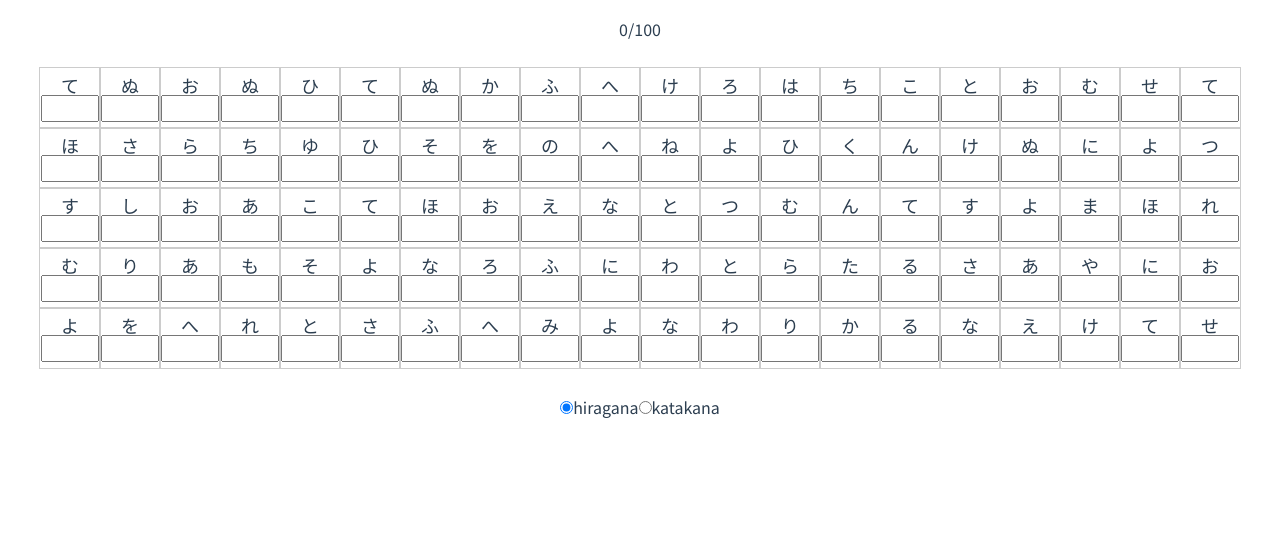
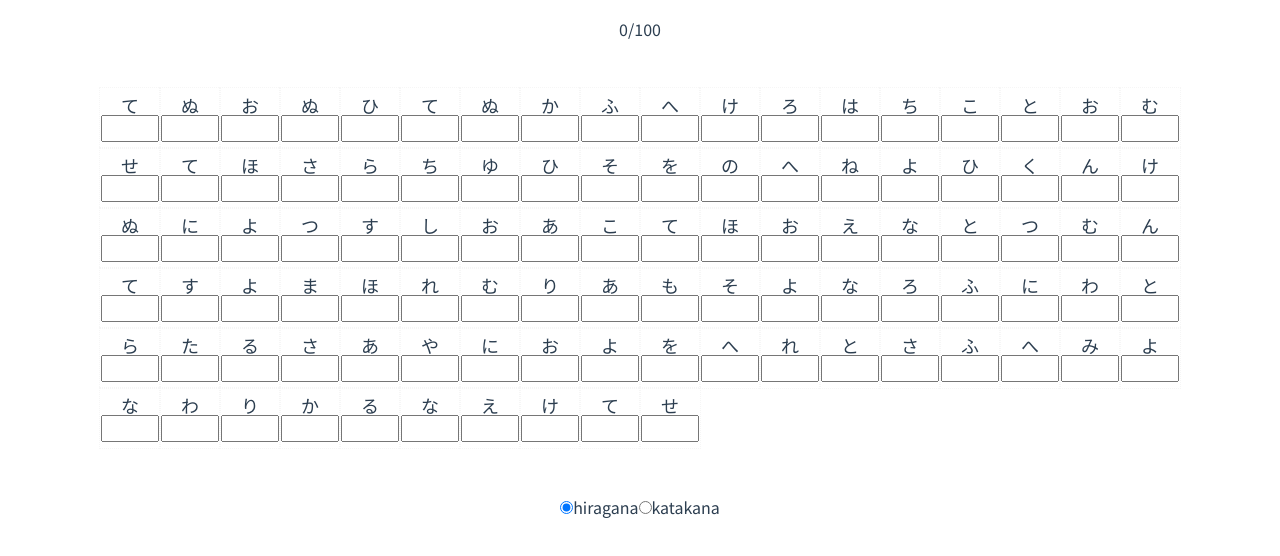
Before and after one commit to Mike-Zheng/gojuon-exam, a Vue app: page / in a window 1280 px wide. Shown: the top 556 px of the page. Built offline with nearby package versions, Linux system fonts and the light colour scheme.

Commit message:
[update] flex

```diff
--- a/src/App.vue
+++ b/src/App.vue
@@ -11,12 +11,12 @@
 </template>
 
 <script>
-import Hiragana from "./components/Hiragana.vue";
+// import Hiragana from "./components/Hiragana.vue";
 import Exam from "./components/Exam.vue";
 export default {
   name: "App",
   components: {
-    Hiragana,
+    // Hiragana,
     Exam,
   },
   data() {
--- a/src/components/Exam.vue
+++ b/src/components/Exam.vue
@@ -1,6 +1,7 @@
 <template>
     <div style="margin-top: 20px">{{ corrected.length }}/{{ textLength }}</div>
-  <div class="board horizontal">
+    <div class="board-container">
+        <div class="board">
             <div
                 class="word-card"
                 v-for="(item, index) in textList"
@@ -23,12 +24,13 @@
                 />
             </div>
         </div>
+    </div>
 </template>
 
 <script>
-import { basic } from "../gojuon.js";
+import { basic } from '../gojuon.js';
 export default {
-  name: "Exam",
+    name: 'Exam',
     data() {
         return {
             gojuon: basic,
@@ -39,7 +41,7 @@ export default {
     props: {
         examType: {
             type: String,
-      default: "hiragana",
+            default: 'hiragana',
         },
     },
     watch: {
@@ -63,10 +65,10 @@ export default {
 
             while (this.textList.length < this.textLength) {
                 const index = this.getRandomInt(0, 50);
-        if (this.gojuon[index].roma !== "") {
+                if (this.gojuon[index].roma !== '') {
                     this.textList.push({
                         ...this.gojuon[index],
-            ...{ inputValue: "", isAnsCorrect: 0, showAns: false },
+                        ...{ inputValue: '', isAnsCorrect: 0, showAns: false },
                     });
                 }
             }
@@ -81,11 +83,12 @@ export default {
             return Math.floor(Math.random() * (max - min + 1)) + min;
         },
         validAns(event, item, index) {
+            //force lowercase
+            event.target.value = event.target.value.toLowerCase();
+
+
             // 放棄
-      if (
-        item.inputValue[0] === " " ||
-        item.inputValue.split("").indexOf(" ") > -1
-      ) {
+            if (item.inputValue[0] === ' ' || item.inputValue.split('').indexOf(' ') > -1) {
                 item.isAnsCorrect = -1;
                 item.showAns = true;
                 this.focus(index + 1);
@@ -94,16 +97,16 @@ export default {
             // error
             const stringLength = item.inputValue.length;
             for (let i = 0; i < stringLength; i++) {
-        if (item.inputValue[i] !== item.roma[i]) {
+                if (item.inputValue[i].toLowerCase() !== item.roma[i]) {
                     item.isAnsCorrect = -1;
                 }
             }
 
-      if (item.inputValue === "" || !item.inputValue) {
+            if (item.inputValue === '' || !item.inputValue) {
                 item.isAnsCorrect = 0;
             }
 
-      if (item.inputValue === item.roma) {
+            if (item.inputValue.toLowerCase() === item.roma) {
                 item.isAnsCorrect = 1;
                 if (index != this.textLength - 1) {
                     this.focus(index + 1);
@@ -112,7 +115,7 @@ export default {
         },
         focus(index) {
             this.$nextTick(() => {
-        const next = "input" + index;
+                const next = 'input' + index;
                 const nextRef = this.$refs[next];
                 nextRef.focus();
             });
@@ -122,31 +125,27 @@ export default {
 </script>
 
 <style>
+.board-container {
+    margin: 50px 100px;
+}
 .board {
     display: flex;
-  margin: 30px auto;
+    width: 100%;
     flex-wrap: wrap;
-  justify-content: center;
+    justify-content: start;
     align-content: stretch;
     align-items: stretch;
 }
-.board.landscape {
-  height: 600px;
-  flex-direction: column;
-}
-.board.horizontal {
-  width: 1200px;
-  flex-direction: row;
-}
+
 .word-card {
     display: flex;
     flex-direction: column;
-  flex-grow: 1;
+    /* flex-grow: 1; */
     justify-content: center;
     align-items: center;
     width: 60px;
     height: 60px;
-  border: 1px solid #ccc;
+    border: 1px dotted rgb(246 246 246);
     margin: -1px;
     font-size: 18px;
 }
--- a/src/components/Hiragana.vue
+++ b/src/components/Hiragana.vue
@@ -23,7 +23,7 @@ export default {
 </script>
 
 <style>
-.board {
+/* .board {
   display: flex;
   flex-wrap: wrap;
   justify-content: center;
@@ -49,5 +49,5 @@ export default {
   height: 120px;
   border: 1px solid #ccc;
   margin: -1px;
-}
+} */
 </style>
```
Also changed, not shown: package.json (line endings or trailing spaces), 1 other file (tests, documents, lock files or other folders). Lines whose indentation alone changed are shown as unchanged.
